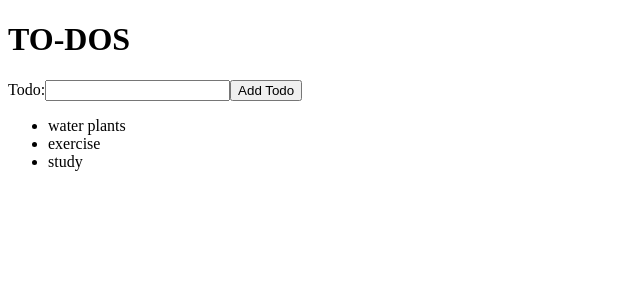
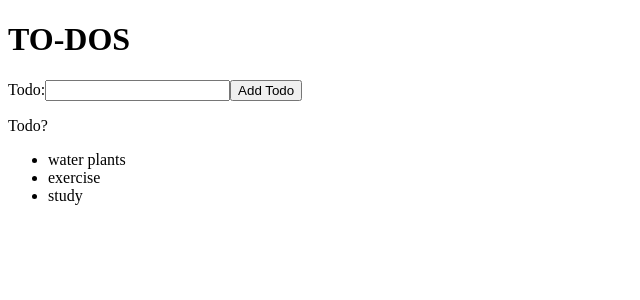
Before and after one commit to LizeethGaytan/TodoApp, a React (Vite) app: page / in a window 1280 px wide. Shown: the top 300 px of the page, without its empty margins (0-640 px from the left). Built offline with nearby package versions, Linux system fonts and the light colour scheme.

Commit message:
Added TodoListItem file + updated TodoList and App files

```diff
--- a/src/App.jsx
+++ b/src/App.jsx
@@ -1,21 +1,18 @@
+import { useState } from 'react';
 import './App.css';
-{
-  /*imported TodoList component*/
-}
-import './TodoList';
+// Imported components
 import TodoList from './TodoList';
-{
-  /*imported TodoForm component*/
-}
-import './TodoForm';
 import TodoForm from './TodoForm';
 
 function App() {
+  // state value that holds a new todo
+  const [newTodo, setNewTodo] = useState('Todo?');
   return (
     <div>
       <h1>TO-DOS</h1>
       {/*Added an instance of TodoForm*/}
       <TodoForm />
+      <p>{newTodo}</p>
       {/*Added an instance of the TodoList*/}
       <TodoList />
     </div>
--- a/src/TodoForm.jsx
+++ b/src/TodoForm.jsx
@@ -1,10 +1,10 @@
-/*TodoFrom component that returns a form*/
+//TodoFrom component, returns a form
 function TodoForm() {
   return (
     <form>
       <label htmlFor="todoTitle">Todo:</label>
       <input id="todoTitle"></input>
-      <button>Add Todo</button>
+      <button type="submit">Add Todo</button>
     </form>
   );
 }
--- a/src/TodoList.jsx
+++ b/src/TodoList.jsx
@@ -1,13 +1,7 @@
-{
-  /*extract from TodoList.jsx*/
-}
-{
-  /*created a basic structure for the TodoList component(basically a function) */
-}
+import TodoListItem from './TodoListItem';
+//Created a basic structure for the TodoList component(basically a function)
 function TodoList() {
-  {
-    /*todo array with 3 objects*/
-  }
+  //todo array with 3 objects
   const todos = [
     { id: 1, title: 'water plants' },
     { id: 2, title: 'exercise' },
@@ -16,7 +10,8 @@ function TodoList() {
   return (
     <ul>
       {todos.map((todo) => (
-        <li key={todo.id}>{todo.title}</li>
+        //<li key={todo.id}>{todo.title}</li>
+        <TodoListItem key={todo.id} title={todo.title} />
       ))}
     </ul>
   );
--- /dev/null
+++ b/src/TodoListItem.jsx
@@ -0,0 +1,5 @@
+function TodoListItem(todo) {
+  return <li key={todo.id}>{todo.title}</li>;
+}
+
+export default TodoListItem;
```
Also changed, not shown: 1 other file (tests, documents, lock files or other folders).
